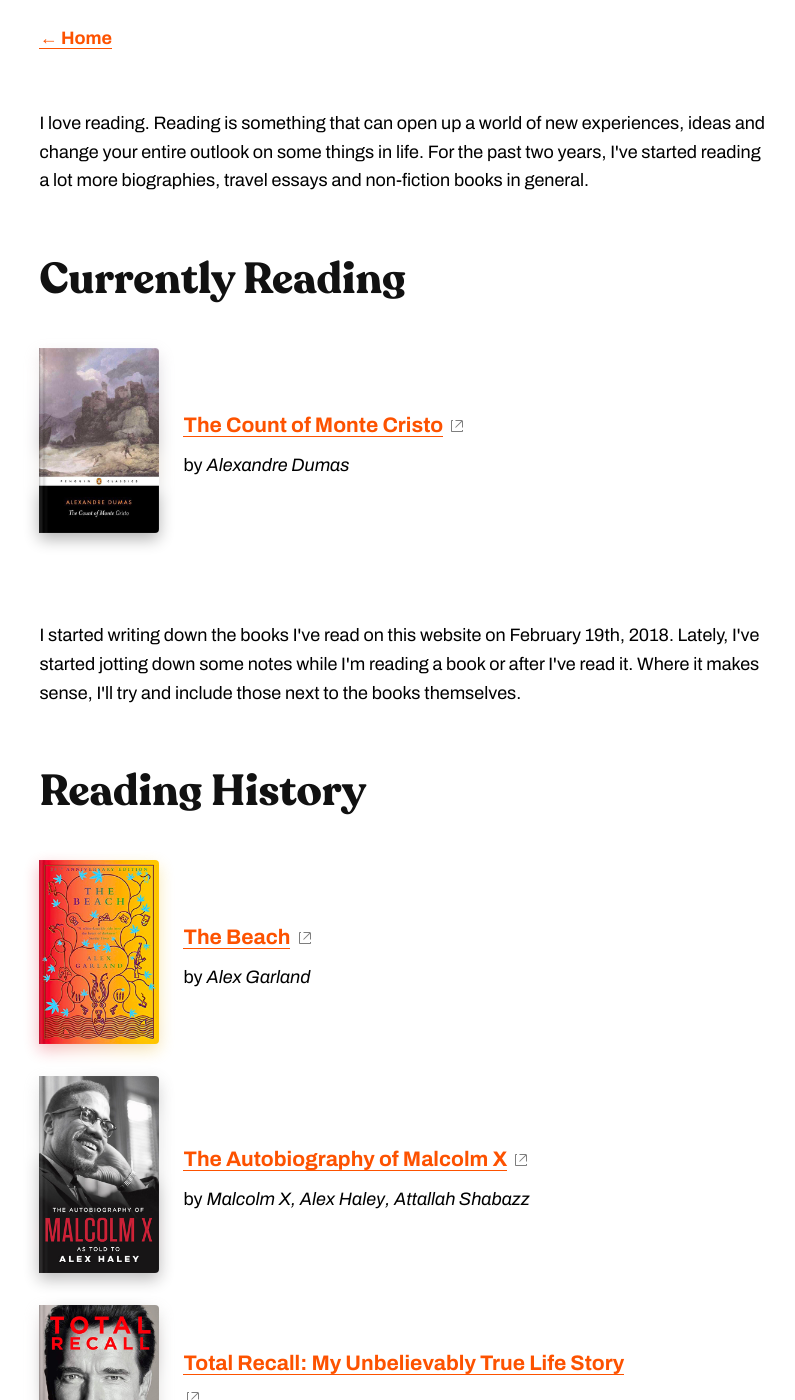
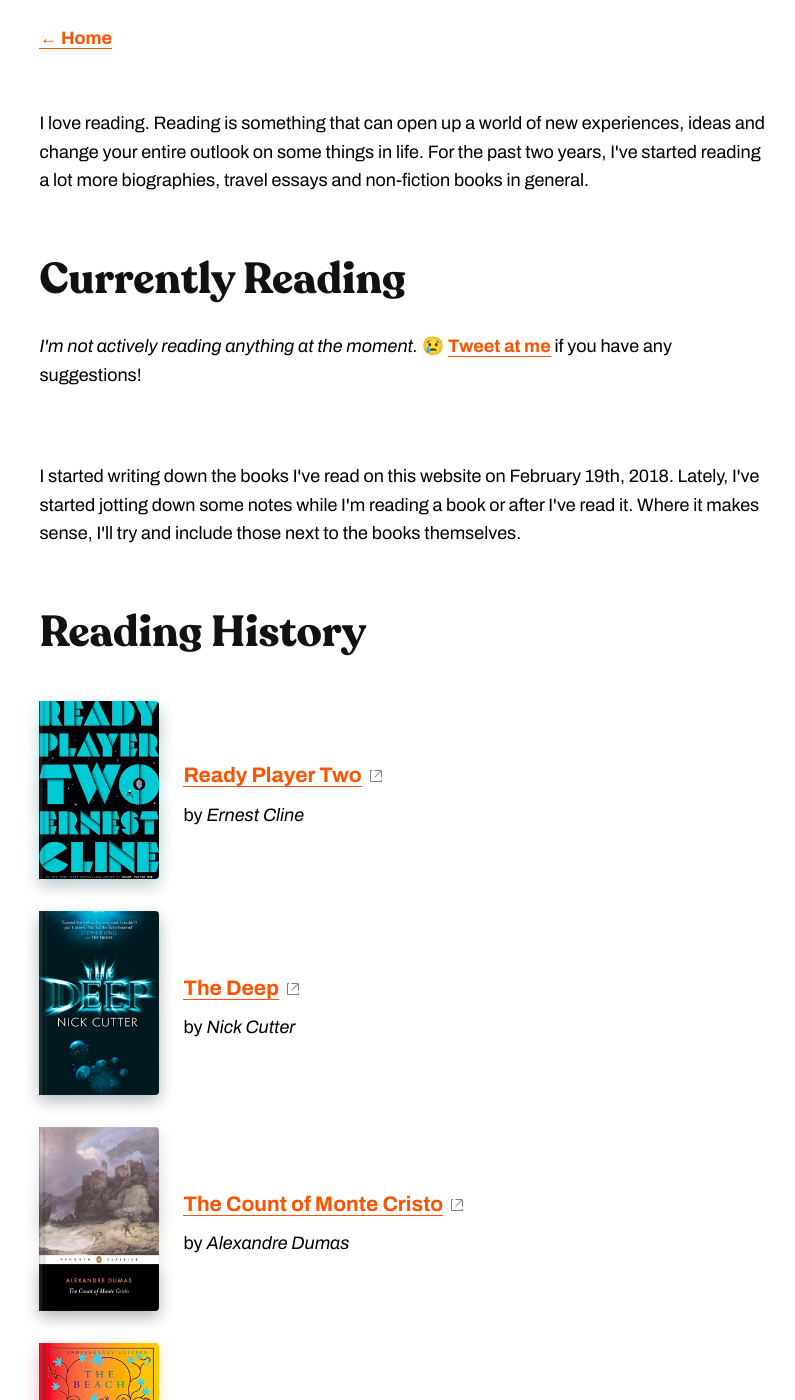
Before and after one commit to ivanbozic/ivanbozic.com, a Jekyll site: the page built from reading.html, in a window 1280 px wide and 1400 px high. Shown: the whole window, without its empty margins (236-1031 px from the left). Built offline with Jekyll 4.4.1, drawn with Linux system fonts in a browser that asks for light colours; some of the changed text lies outside the part shown.

Commit message:
Updated Reading.

```diff
--- a/_data/reading.json
+++ b/_data/reading.json
@@ -1,9 +1,25 @@
 [
+    {
+        "link": "https://www.amazon.com/Ready-Player-Two-Ernest-Cline/dp/1524761338",
+        "title": "Ready Player Two",
+        "author": "Ernest Cline",
+        "is_reading": false,
+        "cover_art": "/images/book-covers/ready-player-two-ernest-cline.jpg",
+        "cover_style": "dark"
+    },
+    {
+        "link": "https://www.amazon.com/Deep-Nick-Cutter-ebook/dp/B00N9AVKXE/",
+        "title": "The Deep",
+        "author": "Nick Cutter",
+        "is_reading": false,
+        "cover_art": "/images/book-covers/the-deep-nick-cutter.jpg",
+        "cover_style": "dark"
+    },
     {
         "link": "https://www.amazon.com/Count-Monte-Cristo-Penguin-Classics/dp/0140449264",
         "title": "The Count of Monte Cristo",
         "author": "Alexandre Dumas",
-        "is_reading": true,
+        "is_reading": false,
         "cover_art": "/images/book-covers/the-count-of-monte-cristo-alexandre-dumas.jpg",
         "cover_style": "dark"
     },
--- a/_layouts/default.html
+++ b/_layouts/default.html
@@ -15,7 +15,7 @@
             {{ content }}
             <footer>
                 <p>
-                    Last updated on Aug 24, 2020. This website was built with
+                    Last updated on Dec 1, 2020. This website was built with
                     <a href="https://jekyllrb.com/" target="_blank">Jekyll</a>
                     and you can find the source code on
                     <a
```
Also changed, not shown: images/book-covers/ready-player-two-ernest-cline.jpg (added), images/book-covers/the-deep-nick-cutter.jpg (added).
